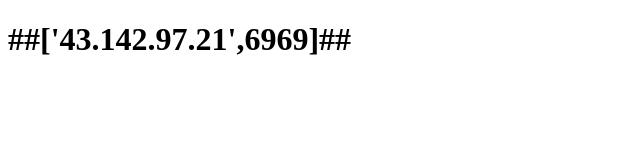
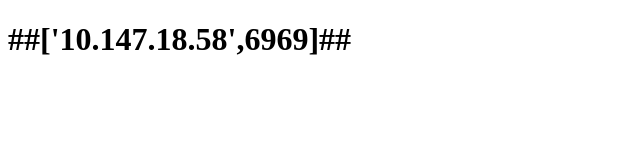
Before and after one commit to liyue983/win, a website: page index.html in a window 1280 px wide. Shown: the full height of the page, 0-640 px from the left. Drawn offline with Linux system fonts and the light colour scheme.

Commit message:
Update index.html

```diff
--- a/index.html
+++ b/index.html
@@ -5,6 +5,6 @@
 <title>windows</title>
 </head>
 <body>
-    <h1>##['43.142.97.21',6969]##</h1>
+    <h1>##['10.147.18.58',6969]##</h1>
 </body>
 </html>
```
